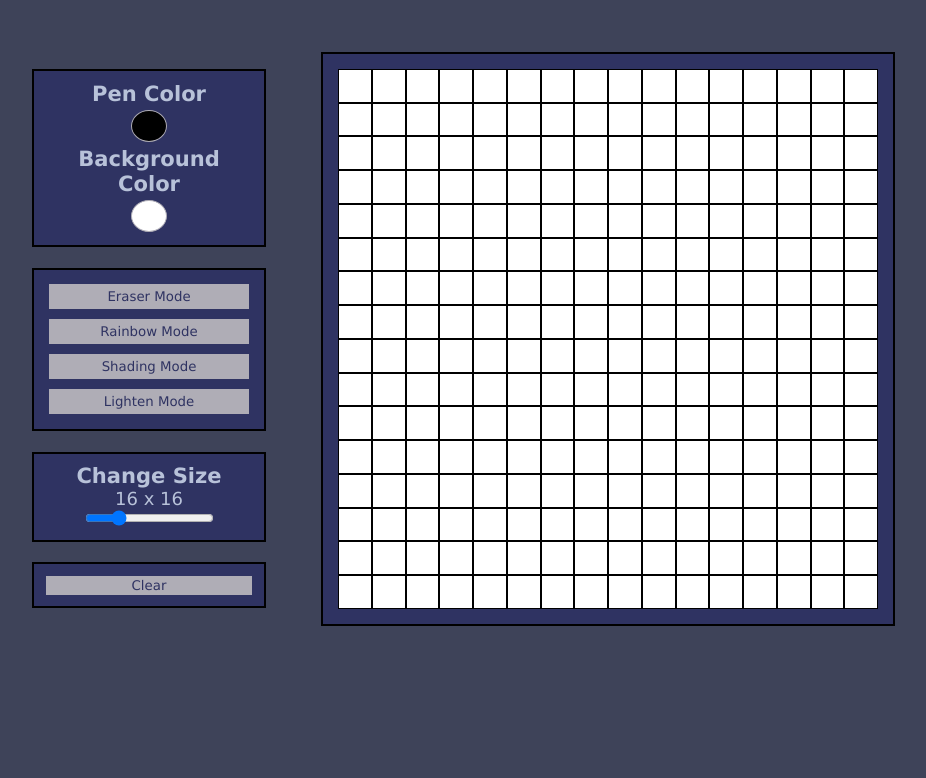
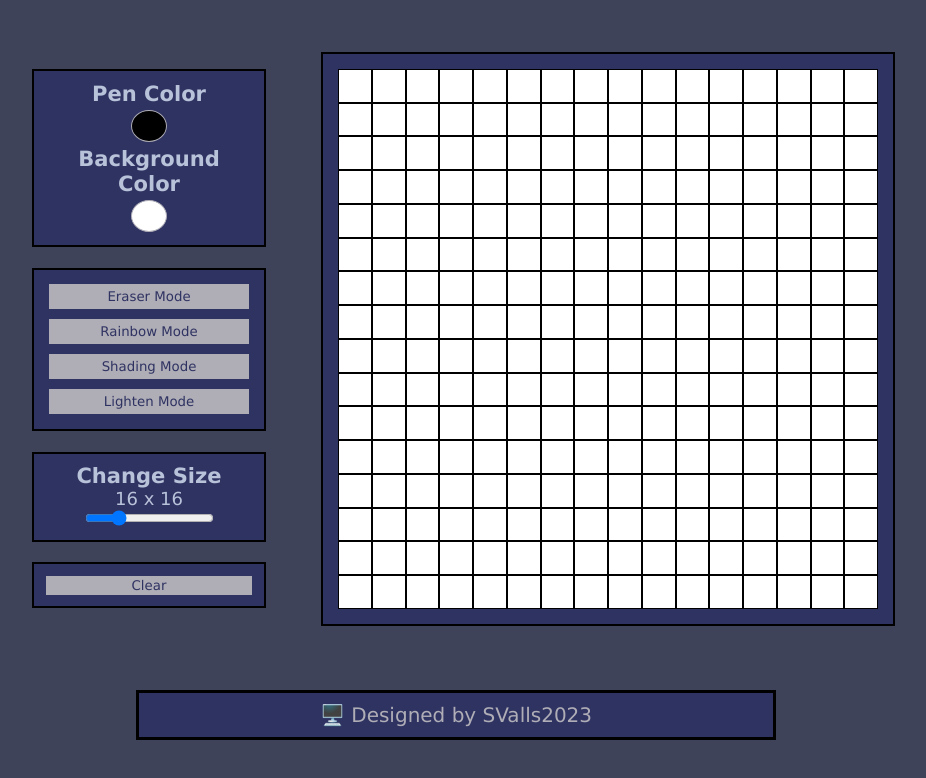
Before and after one commit to SValls2023/Graph-Sketch-JS, a plain HTML site: page index.html in a window 1280 px wide. Shown: the part 93-871 px from the top of the page, without its empty margins (184-1110 px from the left). Before the commit the page ends 800 px from the top, so only its background shows below. Drawn offline with Linux system fonts and the light colour scheme.

Commit message:
Feature: Footer has been added to GitHub page

```diff
--- a/index.html
+++ b/index.html
@@ -37,6 +37,7 @@
         </div>
         <div id="grid-container" class="container"></div>
     </div>
+    <footer><a href="https://github.com/SValls2023">🖥️ Designed by SValls2023</a></footer>
     <script src="index.js"></script>
 </body>
 </html>
--- a/styles.css
+++ b/styles.css
@@ -161,3 +161,26 @@ h1 {
     background-color: white; */
     cursor: pointer;
 }
+
+footer {
+    text-align: center;
+    font-size: 20px;
+    background-color: #2F3362;
+    margin: 1% 25% 3% 25%;
+    padding: 10px;
+    border-style: solid;
+    border-color: black;
+}
+
+footer a {
+    color: #AFADB6;
+    text-decoration: none;
+}
+
+footer a:hover {
+    color: #d0bfd6;
+}
+
+footer a:active {
+    color: #baaabf;
+}
```
